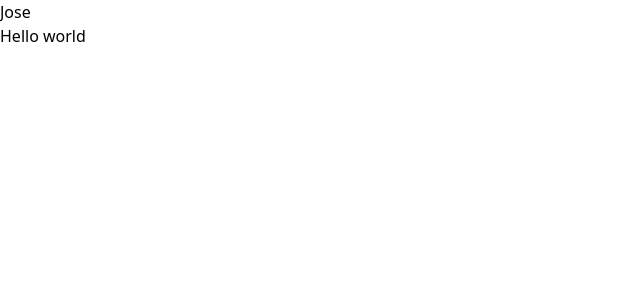
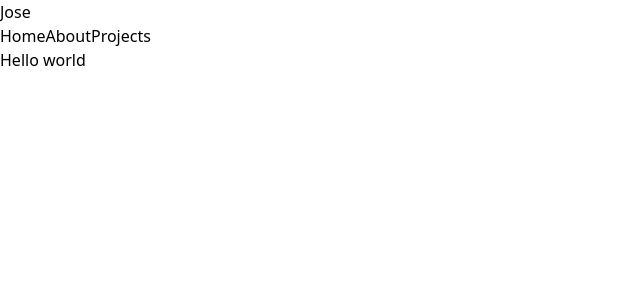
Before and after one commit to dungminhnguyen257/portfolio-project, a Next.js app: page / in a window 1280 px wide. Shown: the top 300 px of the page, without its empty margins (0-640 px from the left). Built offline with nearby package versions, Linux system fonts and the light colour scheme.

Commit message:
use map function to populate navitem input

```diff
--- a/components/Navbar.tsx
+++ b/components/Navbar.tsx
@@ -37,7 +37,11 @@ export const Navbar = () => {
             <h2>Jose</h2>
           </div>
         </div>
-        <div></div>
+        <div>
+          {NAV_ITEMS.map((item, idx)=>{
+            return <a key={idx}>{item.label}</a>
+          })}
+        </div>
       </div>
     </header>
 
```
